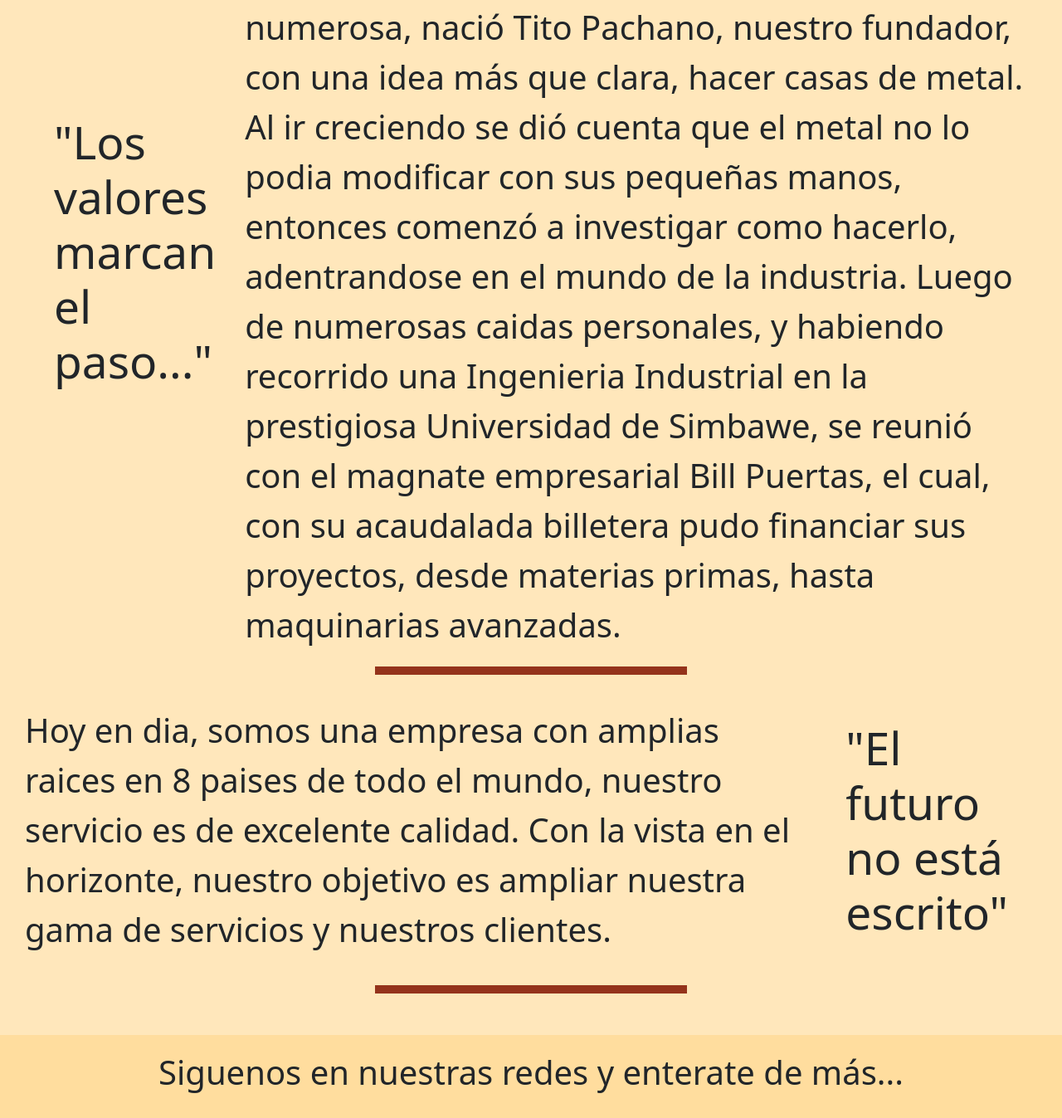
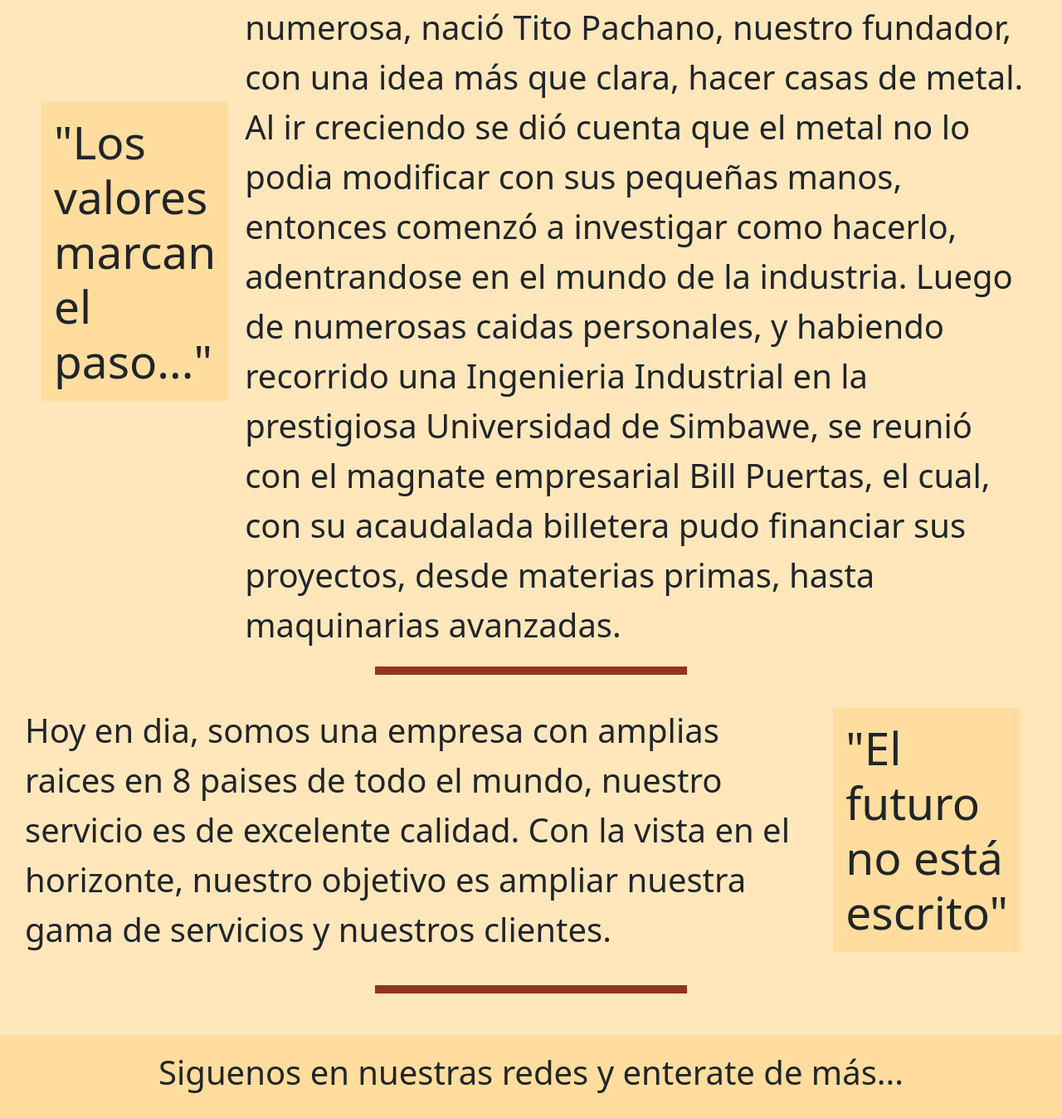
Before and after one commit to RodrigoHMaderna/HardMetal-Maderna, a website: page index.html in a window 1280 px wide. Shown: the part 883-2230 px from the top of the page at 83% size. Drawn offline with nearby package versions, Linux system fonts and the light colour scheme.

Commit message:
15vo commit on dev - cambios menores

```diff
--- a/scss/componentes/_main-index.scss
+++ b/scss/componentes/_main-index.scss
@@ -9,7 +9,7 @@
         height: fit-content;
         width: fit-content;
         h2 {
-            background-color: $color-fondo1;
+            background-color: $color-fondo2;
             align-self: center;
             font-size: 55px;
             width: fit-content;
@@ -25,7 +25,7 @@
         flex-direction: column;
         height: fit-content;
         h2 {
-            background-color: $color-fondo1;
+            background-color: $color-fondo2;
             align-self: center;
             font-size: 55px;
             padding: 15px;
```
Also changed, not shown: css/mainfinal.css.
